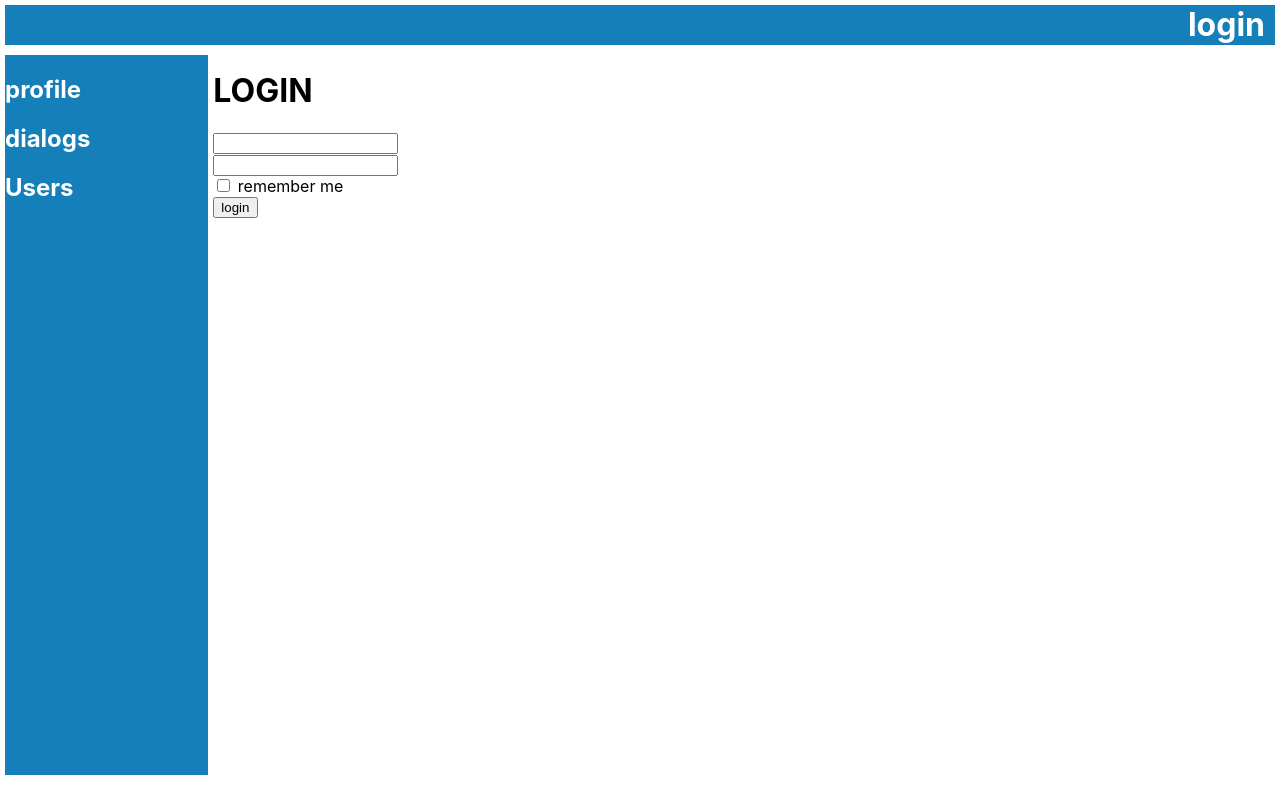
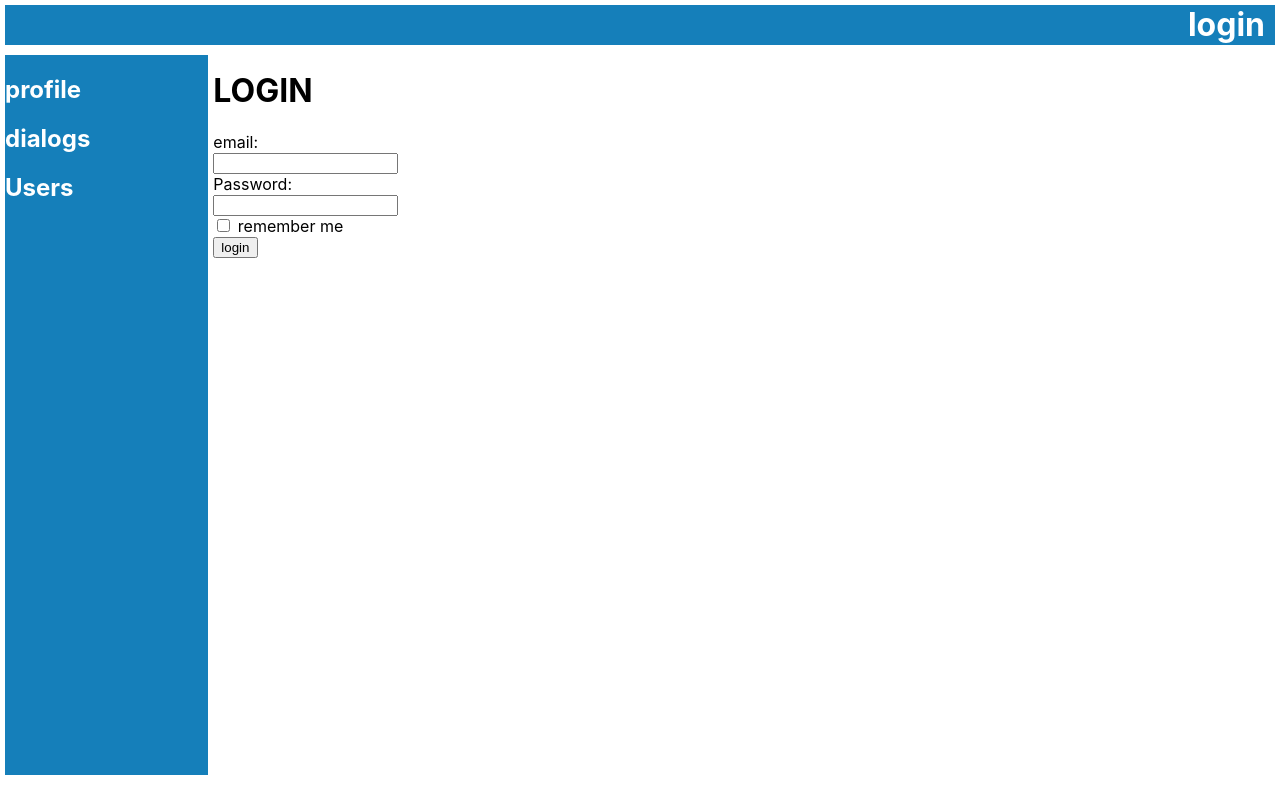
Before and after one commit to KPIshnik/social, a React (Create React App) app: page /login in a window 1280 px wide. Built offline with nearby package versions, Linux system fonts and the light colour scheme; no server answers.

Commit message:
added validatin

```diff
--- a/src/components/ProfilePage/MyPosts/MyPosts.jsx
+++ b/src/components/ProfilePage/MyPosts/MyPosts.jsx
@@ -1,15 +1,18 @@
 import styles from "./MyPosts.module.css";
 import { Field, reduxForm } from "redux-form";
+import { Textarea } from "../../common/formControls";
+import { maxLength50 } from "../../common/validation";
 
 let AddPostForm = (props) => {
   return (
     <form onSubmit={props.handleSubmit}>
       <Field
-        component="textarea"
+        component={Textarea}
         name="new_post"
         placeholder="new post here"
         cols="30"
         rows="5"
+        validate={[maxLength50]}
       />
       <br />
       <button className={styles.addPostButton} type="submit">
--- /dev/null
+++ b/src/components/common/formControls.jsx
@@ -0,0 +1,58 @@
+import style from "./formControls.module.css";
+
+//NEED TU REFACTOR!!!
+
+export let Textarea = ({ input, meta, ...props }) => {
+  let { touched, error, warning } = meta;
+  return (
+    <div>
+      <textarea
+        {...input}
+        {...props}
+        className={touched && error ? style.warn : ""}
+      />
+      {touched &&
+        ((error && <span className={style.err}>{error}</span>) ||
+          (warning && <span className={style.err}>{warning}</span>))}
+    </div>
+  );
+};
+
+export const Input = (props) => {
+  let { input, meta, ...prop } = props;
+  let { touched, error, warning } = meta;
+  return (
+    <div>
+      <input
+        {...input}
+        {...prop}
+        className={touched && error ? style.warn : ""}
+      />
+      {touched &&
+        ((error && <span className={style.err}>{error}</span>) ||
+          (warning && <span className={style.err}>{warning}</span>))}
+    </div>
+  );
+};
+
+// const formTags = (props) => {
+//   return {
+//     input: <input {...props} />,
+//     textarea: <textarea {...props} />,
+//   };
+// };
+
+// const ValidateTag = (tag, { input, meta, ...props }) => {
+//   let { touched, error, warning } = meta;
+//   return (
+//     <div>
+//       {formTags(input, props)[tag]}
+
+//       {touched &&
+//         ((error && <span className={style.err}>{error}</span>) ||
+//           (warning && <span className={style.err}>{warning}</span>))}
+//     </div>
+//   );
+// };
+
+// export const LalaArea = ValidateTag("lalaarea");
--- /dev/null
+++ b/src/components/common/formControls.module.css
@@ -0,0 +1,7 @@
+.err {
+  color: red;
+  display: block;
+}
+.warn {
+  border: 2px solid red;
+}
--- /dev/null
+++ b/src/components/common/validation.jsx
@@ -0,0 +1,10 @@
+export const required = (data) => {
+  if (!data) return "required";
+  return undefined;
+};
+
+export const maxLength = (max) => (value) =>
+  value && value.length > max ? `Must be ${max} characters or less` : undefined;
+
+export const maxLength15 = maxLength(15);
+export const maxLength50 = maxLength(50);
--- a/src/components/dialogPage/messages/Messages.jsx
+++ b/src/components/dialogPage/messages/Messages.jsx
@@ -1,13 +1,21 @@
 import styles from "./messages.module.css";
-import react from "react";
+
 import { Field, reduxForm } from "redux-form";
+import { maxLength } from "../../common/validation";
+import { Textarea } from "../../common/formControls";
 
-const newMessageField = react.createRef();
+const maxLength50 = maxLength(50);
 
 let NewMessageForm = (props) => {
   return (
     <form onSubmit={props.handleSubmit}>
-      <Field component="textarea" name="newMessage" cols="30" rows="5" />
+      <Field
+        component={Textarea}
+        name="newMessage"
+        cols="30"
+        rows="5"
+        validate={[maxLength50]}
+      />
       <br />
       <button className={styles.sendMessageButton} type="submit">
         send
@@ -30,26 +38,6 @@ export default function Messages(props) {
     <div className={styles.messages}>
       <ul className={styles.list}>{messagesItems}</ul>
       <NewMessageForm onSubmit={handleSubmit} />
-      {/* <textarea
-        name="new_message"
-        cols="30"
-        rows="5"
-        ref={newMessageField}
-        value={props.newMessageText}
-        onChange={() =>
-          props.apdateNewMessageText(newMessageField.current.value)
-        }
-        onFocus={() => (newMessageField.current.value = "")}
-      />
-      <br />
-      <button
-        className={styles.sendMessageButton}
-        onClick={
-          props.sendMessage
-        }
-      >
-        send
-      </button> */}
     </div>
   );
 }
--- a/src/components/dialogPage/messages/MessagesWraper.jsx
+++ b/src/components/dialogPage/messages/MessagesWraper.jsx
@@ -1,19 +1,14 @@
 import Messages from "./Messages";
 import { connect } from "react-redux";
 
-import {
-  apdateNewMessageTextActionCreator,
-  sendMessageActionCreator,
-} from "../../state/dialogReducer";
+import { sendMessageActionCreator } from "../../state/dialogReducer";
 
 let mapDispatchToProps = {
-  apdateNewMessageText: apdateNewMessageTextActionCreator,
   sendMessage: sendMessageActionCreator,
 };
 
 let mapStateToProps = (state) => {
   return {
-    newMessageText: state.dialogPage.newMessageText,
     messages: state.dialogPage.messages,
   };
 };
--- a/src/components/loginPage/LoginPage.jsx
+++ b/src/components/loginPage/LoginPage.jsx
@@ -1,16 +1,30 @@
 import { Field, reduxForm } from "redux-form";
+import { Input } from "../common/formControls";
+import { maxLength15, required } from "../common/validation";
 
 let LoginForm = (props) => {
   return (
     <form onSubmit={props.handleSubmit}>
       <div>
-        <Field component="input" type="text" name={"login"} />
+        email:
+        <Field
+          component={Input}
+          type="text"
+          name="login"
+          validate={[required, maxLength15]}
+        />
       </div>
       <div>
-        <Field component="input" type="text" name={"password"} />
+        Password:
+        <Field
+          component={Input}
+          type="text"
+          name="password"
+          validate={[required, maxLength15]}
+        />
       </div>
       <div>
-        <Field component="input" type="checkbox" name={"rememberMe"} /> remember
+        <Field component="input" type="checkbox" name="rememberMe" /> remember
         me
       </div>
       <div>
--- a/src/components/state/dialogReducer.js
+++ b/src/components/state/dialogReducer.js
@@ -1,4 +1,3 @@
-const apdateNewMesageText = "APADATE-NEW-Message-TEXT";
 const sendMessage = "Send-Message";
 
 const initial = {
@@ -17,17 +16,10 @@ const initial = {
     { id: 4, message: "Go!!" },
     { id: 5, message: "Eeee" },
   ],
-
-  //newMessageText: "New message here!",
 };
 
 export default function dialogReducer(state = initial, action) {
   switch (action.type) {
-    case "APADATE-NEW-Message-TEXT":
-      return Object.assign({}, state, {
-        newMessageText: action.message,
-      });
-
     case "Send-Message":
       return Object.assign({}, state, {
         messages: [
@@ -44,13 +36,6 @@ export default function dialogReducer(state = initial, action) {
   }
 }
 
-export function apdateNewMessageTextActionCreator(text) {
-  return {
-    type: apdateNewMesageText,
-    message: text,
-  };
-}
-
 export function sendMessageActionCreator(message) {
   return {
     type: sendMessage,
```
Also changed, not shown: 1 other file (tests, documents, lock files or other folders).
